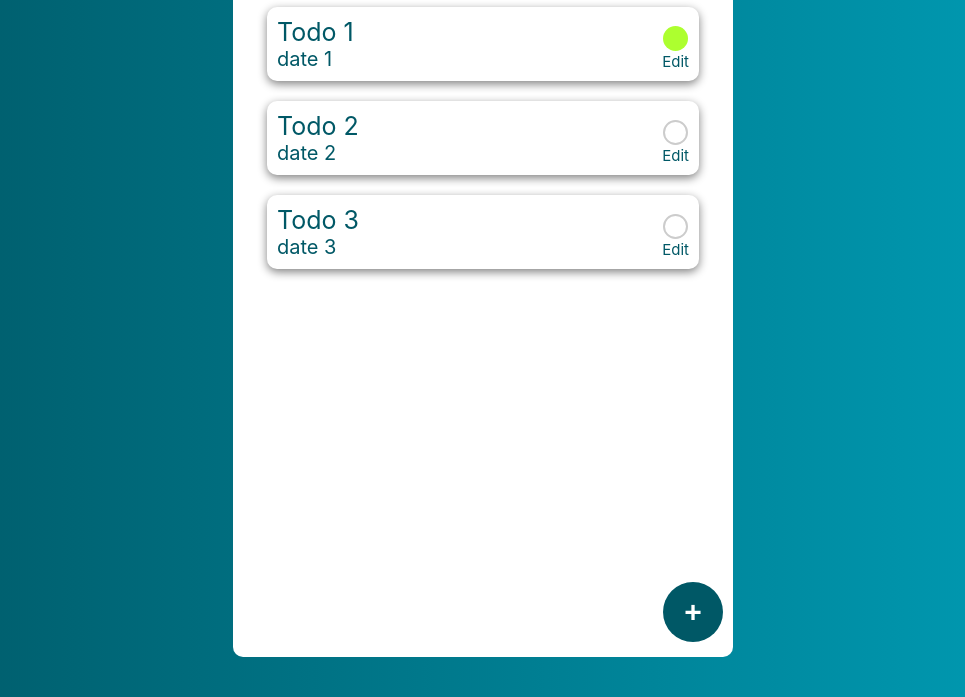
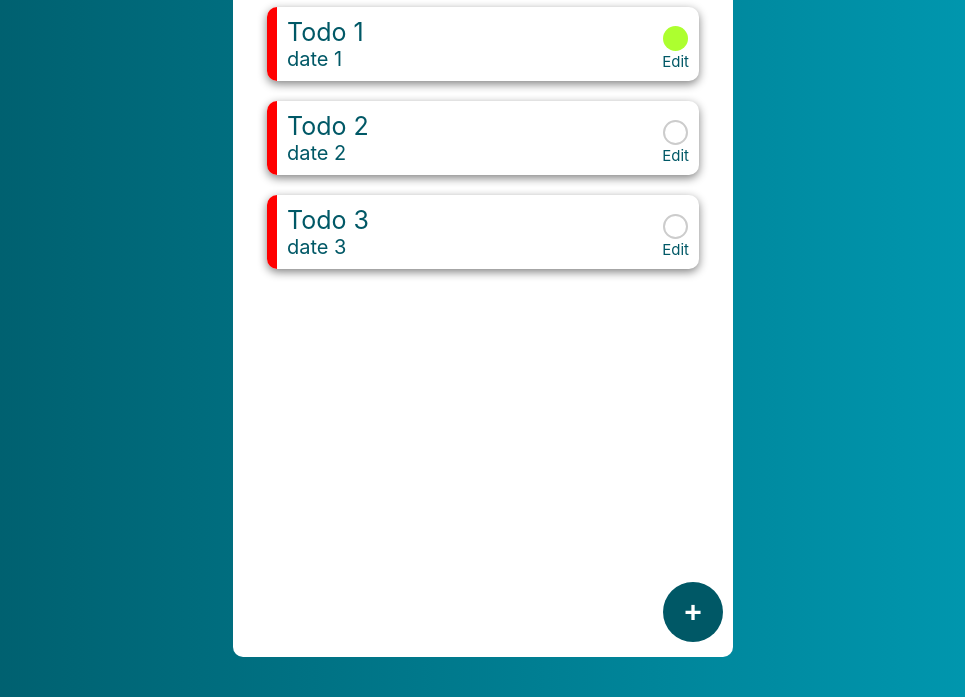
Before and after one commit to epicmet/todo_list, a website: page src/index.html in a window 1280 px wide. Shown: the part 103-800 px from the top of the page, without its empty margins (157-1122 px from the left). Drawn offline with Linux system fonts and the light colour scheme.

Commit message:
made left border to present priority level of task

```diff
--- a/src/scss/_task.scss
+++ b/src/scss/_task.scss
@@ -6,6 +6,7 @@
   margin: 10px 0;
   padding: 10px;
   box-shadow: 0px 3px 10px darken($white-color, 50%);
+  border-left: 10px red solid;
 
   &__buttons {
     display: flex;
```
Also changed, not shown: src/css/style.css.
